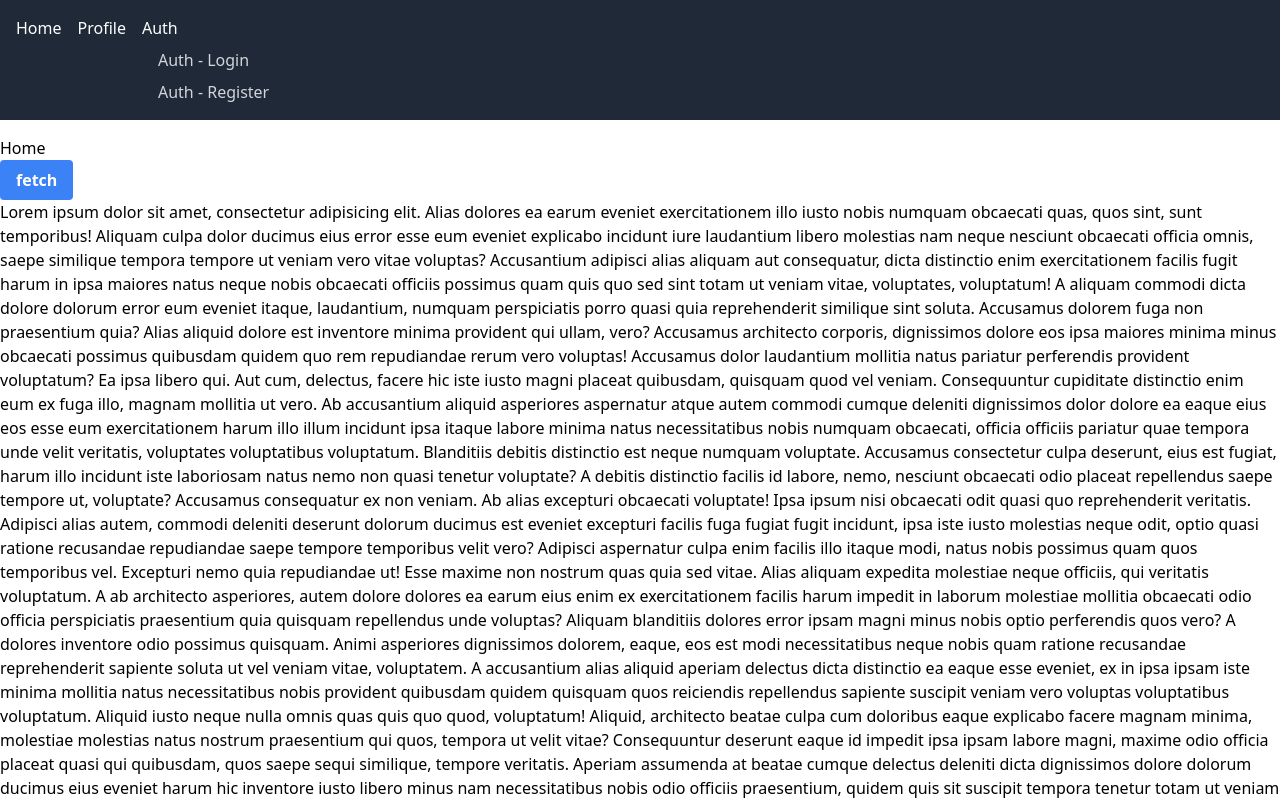
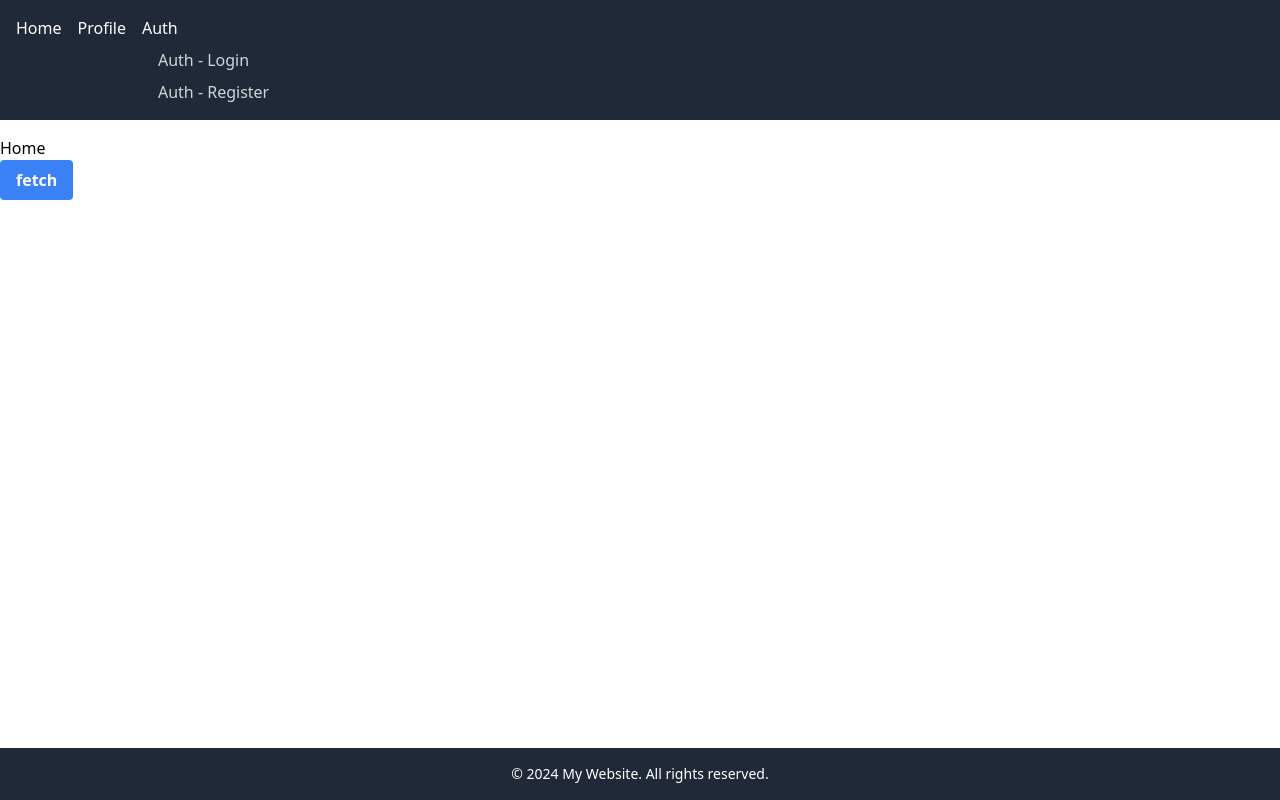
Before and after one commit to fedorovsky/node-jwt, a React (Vite) app in the folder client/: page / in a window 1280 px wide. Shown: the top 800 px of the page. Built offline with nearby package versions, Linux system fonts and the light colour scheme.

Commit message:
Update home-page.tsx

```diff
--- a/client/src/features/home/pages/home-page.tsx
+++ b/client/src/features/home/pages/home-page.tsx
@@ -15,116 +15,6 @@ export const HomePage = () => {
 			>
 				fetch
 			</button>
-			<p>
-				Lorem ipsum dolor sit amet, consectetur adipisicing elit. Alias dolores
-				ea earum eveniet exercitationem illo iusto nobis numquam obcaecati quas,
-				quos sint, sunt temporibus! Aliquam culpa dolor ducimus eius error esse
-				eum eveniet explicabo incidunt iure laudantium libero molestias nam
-				neque nesciunt obcaecati officia omnis, saepe similique tempora tempore
-				ut veniam vero vitae voluptas? Accusantium adipisci alias aliquam aut
-				consequatur, dicta distinctio enim exercitationem facilis fugit harum in
-				ipsa maiores natus neque nobis obcaecati officiis possimus quam quis quo
-				sed sint totam ut veniam vitae, voluptates, voluptatum! A aliquam
-				commodi dicta dolore dolorum error eum eveniet itaque, laudantium,
-				numquam perspiciatis porro quasi quia reprehenderit similique sint
-				soluta. Accusamus dolorem fuga non praesentium quia? Alias aliquid
-				dolore est inventore minima provident qui ullam, vero? Accusamus
-				architecto corporis, dignissimos dolore eos ipsa maiores minima minus
-				obcaecati possimus quibusdam quidem quo rem repudiandae rerum vero
-				voluptas! Accusamus dolor laudantium mollitia natus pariatur perferendis
-				provident voluptatum? Ea ipsa libero qui. Aut cum, delectus, facere hic
-				iste iusto magni placeat quibusdam, quisquam quod vel veniam.
-				Consequuntur cupiditate distinctio enim eum ex fuga illo, magnam
-				mollitia ut vero. Ab accusantium aliquid asperiores aspernatur atque
-				autem commodi cumque deleniti dignissimos dolor dolore ea eaque eius eos
-				esse eum exercitationem harum illo illum incidunt ipsa itaque labore
-				minima natus necessitatibus nobis numquam obcaecati, officia officiis
-				pariatur quae tempora unde velit veritatis, voluptates voluptatibus
-				voluptatum. Blanditiis debitis distinctio est neque numquam voluptate.
-				Accusamus consectetur culpa deserunt, eius est fugiat, harum illo
-				incidunt iste laboriosam natus nemo non quasi tenetur voluptate? A
-				debitis distinctio facilis id labore, nemo, nesciunt obcaecati odio
-				placeat repellendus saepe tempore ut, voluptate? Accusamus consequatur
-				ex non veniam. Ab alias excepturi obcaecati voluptate! Ipsa ipsum nisi
-				obcaecati odit quasi quo reprehenderit veritatis. Adipisci alias autem,
-				commodi deleniti deserunt dolorum ducimus est eveniet excepturi facilis
-				fuga fugiat fugit incidunt, ipsa iste iusto molestias neque odit, optio
-				quasi ratione recusandae repudiandae saepe tempore temporibus velit
-				vero? Adipisci aspernatur culpa enim facilis illo itaque modi, natus
-				nobis possimus quam quos temporibus vel. Excepturi nemo quia repudiandae
-				ut! Esse maxime non nostrum quas quia sed vitae. Alias aliquam expedita
-				molestiae neque officiis, qui veritatis voluptatum. A ab architecto
-				asperiores, autem dolore dolores ea earum eius enim ex exercitationem
-				facilis harum impedit in laborum molestiae mollitia obcaecati odio
-				officia perspiciatis praesentium quia quisquam repellendus unde
-				voluptas? Aliquam blanditiis dolores error ipsam magni minus nobis optio
-				perferendis quos vero? A dolores inventore odio possimus quisquam. Animi
-				asperiores dignissimos dolorem, eaque, eos est modi necessitatibus neque
-				nobis quam ratione recusandae reprehenderit sapiente soluta ut vel
-				veniam vitae, voluptatem. A accusantium alias aliquid aperiam delectus
-				dicta distinctio ea eaque esse eveniet, ex in ipsa ipsam iste minima
-				mollitia natus necessitatibus nobis provident quibusdam quidem quisquam
-				quos reiciendis repellendus sapiente suscipit veniam vero voluptas
-				voluptatibus voluptatum. Aliquid iusto neque nulla omnis quas quis quo
-				quod, voluptatum! Aliquid, architecto beatae culpa cum doloribus eaque
-				explicabo facere magnam minima, molestiae molestias natus nostrum
-				praesentium qui quos, tempora ut velit vitae? Consequuntur deserunt
-				eaque id impedit ipsa ipsam labore magni, maxime odio officia placeat
-				quasi qui quibusdam, quos saepe sequi similique, tempore veritatis.
-				Aperiam assumenda at beatae cumque delectus deleniti dicta dignissimos
-				dolore dolorum ducimus eius eveniet harum hic inventore iusto libero
-				minus nam necessitatibus nobis odio officiis praesentium, quidem quis
-				sit suscipit tempora tenetur totam ut veniam voluptatem. Aut, autem
-				consectetur debitis deserunt earum excepturi fuga harum, laudantium
-				maiores omnis placeat quas quibusdam quis quod reiciendis. Accusamus
-				consequatur corporis ducimus est, illo incidunt ipsa, ipsam iure, iusto
-				laboriosam natus officiis perferendis possimus praesentium sint sit
-				tempore tenetur? Aliquid cumque cupiditate dolores esse est maiores
-				natus possimus rem sit. Atque placeat quia saepe? Ad aut doloribus eaque
-				harum odit perferendis sequi veniam. Amet aspernatur at culpa dolorem
-				earum esse eveniet facilis impedit in ipsa, ipsum iure labore libero
-				magni modi molestiae molestias natus nulla obcaecati porro quae qui quod
-				ratione reiciendis repellat reprehenderit sit vel. Accusamus at dolor ex
-				facere libero obcaecati quas qui quis, sapiente? Amet debitis deserunt
-				ea ex illo minima odit quidem, rem voluptas voluptatibus. Ab assumenda
-				commodi consequatur cum cumque eveniet explicabo fuga incidunt itaque
-				iure, nesciunt nisi, nulla odio omnis pariatur repellendus, saepe sint
-				sit veritatis vero! Explicabo fugiat fugit inventore ipsa officiis,
-				rerum sequi sint veritatis voluptatum? Ab cupiditate dolore doloribus
-				expedita id ipsam ipsum saepe totam ullam voluptas! Beatae distinctio
-				dolor esse facere ipsum magnam pariatur similique sunt vitae voluptate.
-				Ad architecto autem consequuntur dicta, dolores eaque eius eum hic non,
-				omnis tempora veritatis voluptatibus voluptatum. Consectetur dolorum
-				obcaecati porro praesentium ratione rerum temporibus veniam. Aperiam
-				beatae consectetur cupiditate deleniti doloremque est ex fugiat in,
-				inventore ipsum nam perspiciatis quae quam quibusdam quidem quis sed
-				sint sunt ullam voluptatem. Aspernatur culpa illum, molestias quo quod
-				temporibus ullam unde voluptate? Consequatur culpa delectus deserunt
-				impedit iste iusto, quia quidem tempora. Consectetur eos minima nihil
-				nisi odit officia saepe sequi vel voluptatum. Accusantium assumenda
-				consectetur delectus expedita laborum! Accusamus ducimus eius ipsam,
-				obcaecati porro praesentium quod reiciendis. Aliquid autem consequuntur
-				debitis id ipsam iusto magnam nam nostrum, numquam officia optio
-				perferendis perspiciatis quo sapiente sunt temporibus veritatis. Beatae
-				earum eligendi et facere ipsam itaque nulla officiis omnis tempore? Aut
-				eligendi exercitationem, fuga illum maiores nam natus nemo non odio
-				officiis recusandae sequi ut? Aperiam architecto aspernatur assumenda,
-				atque, consectetur consequatur, corporis debitis delectus doloribus illo
-				libero minima necessitatibus neque nulla possimus ratione recusandae
-				repellendus sunt tempora temporibus. Ad aperiam consequatur delectus
-				deserunt dolores, ducimus facere fugiat illo impedit in inventore ipsa
-				iusto nostrum omnis optio! Accusamus ad alias dolorum eum facilis,
-				inventore ipsum laudantium maxime optio recusandae reiciendis tempora
-				temporibus! Alias cum dignissimos est, et id iste molestias mollitia
-				nemo non officiis omnis perferendis praesentium quidem suscipit
-				veritatis? Aliquid exercitationem natus similique! A ab accusantium ad
-				consectetur consequuntur, delectus deserunt dignissimos dolorem dolorum
-				ducimus eveniet exercitationem ipsum laborum laudantium mollitia natus
-				nobis nulla numquam, odio quas quia repudiandae suscipit tempore ullam
-				veniam vero voluptas voluptatem. Corporis et exercitationem fugiat ipsa
-				nihil odio, praesentium, provident quod saepe similique, vero voluptate
-				voluptatem? Accusantium, repellendus, veritatis?
-			</p>
 		</div>
 	);
 };
```
